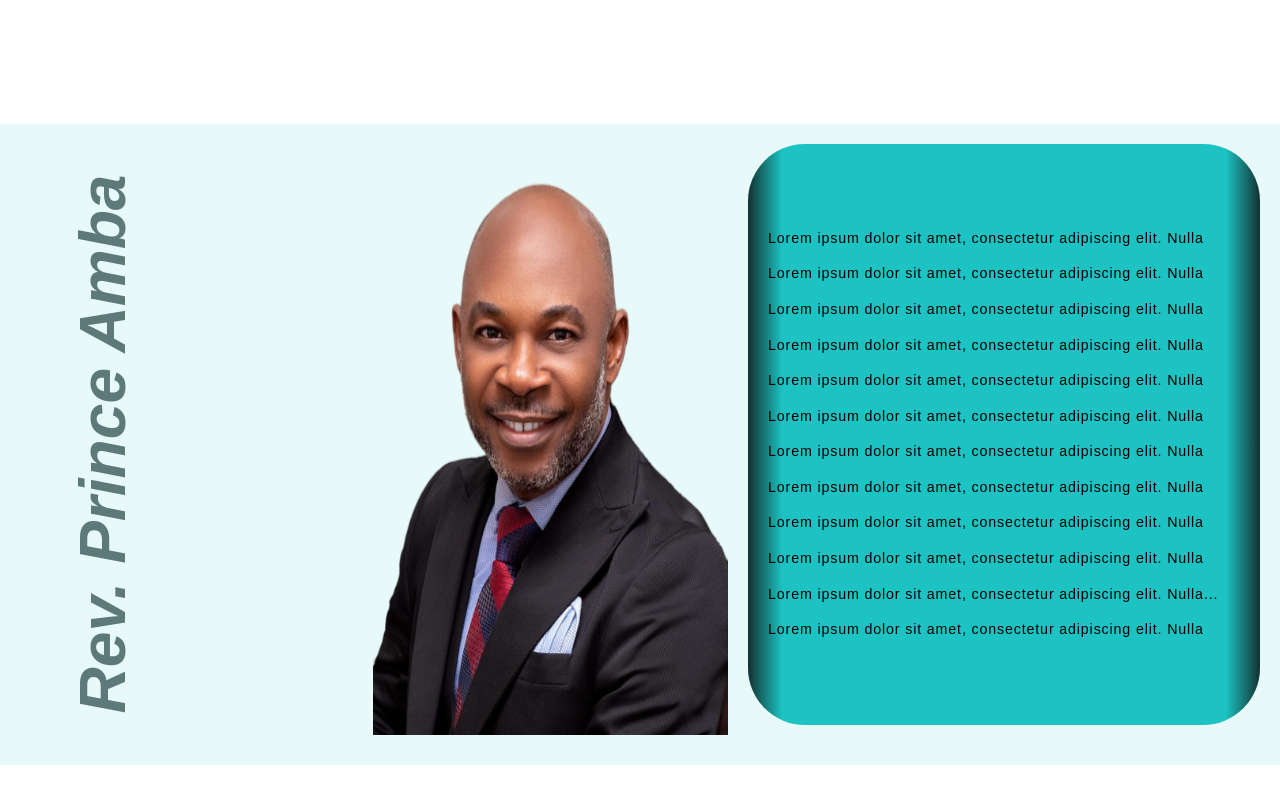
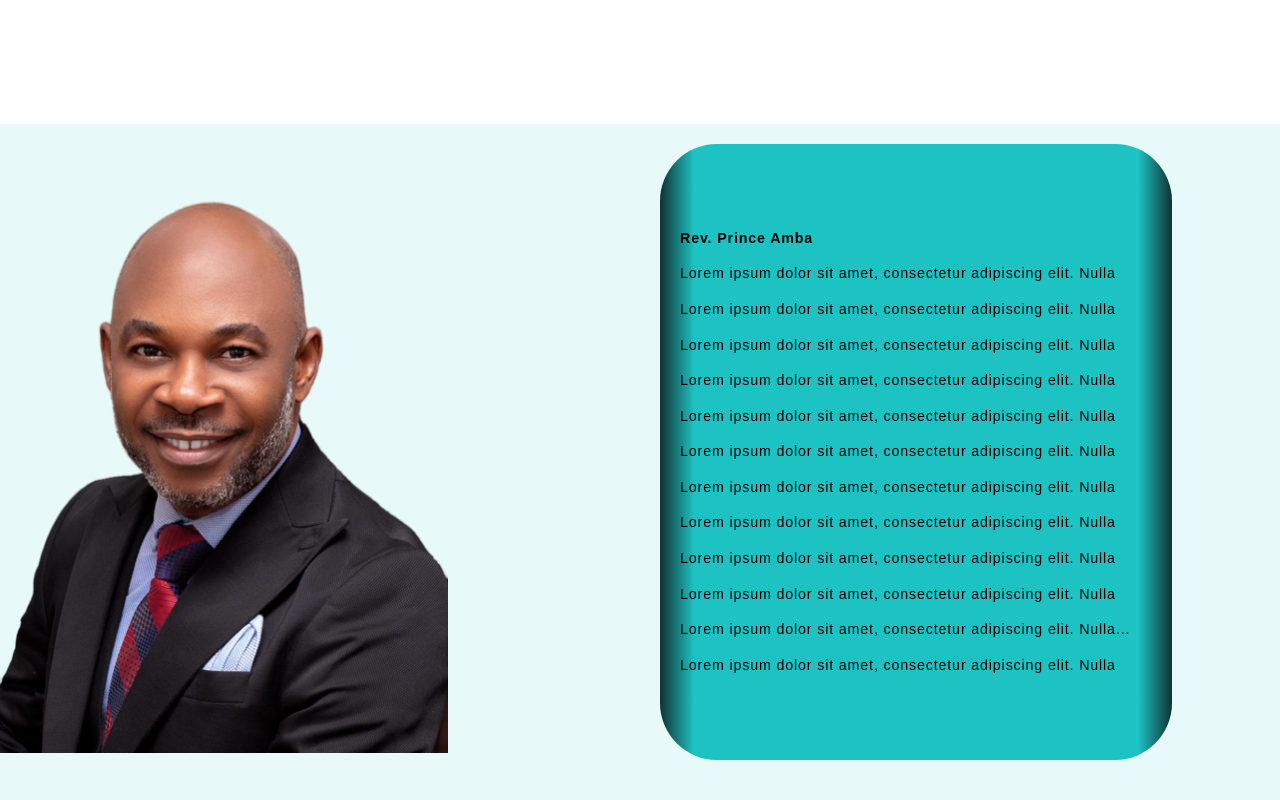
Before and after one commit to Iydeejames/Fortress-of-hope, a React (Create React App) app: page / in a window 1280 px wide. Shown: the part 1842-2642 px from the top of the page. Before the commit the page ends 2607 px from the top, so only its background shows below. Built offline with nearby package versions, Linux system fonts and the light colour scheme.

Commit message:
Update AboutUs.js

```diff
--- a/src/components/AboutUs.js
+++ b/src/components/AboutUs.js
@@ -5,16 +5,14 @@ import FI2 from "../assets/imgs/FI2.PNG";
 const AboutSection = () => {
     return (
       <div className="about-section-container">
-        <div className="about-section-heading">
-        <h2>Rev. Prince Amba</h2>
-        </div>
 
           <div className="about-section-left">
           <img src={FI2} alt="About" />
         </div>
         <div className="about-section-right">
           <div className="main-card">
-            <p>Lorem ipsum dolor sit amet, consectetur adipiscing elit. Nulla
+            <p> <b>Rev. Prince Amba</b> <br></br>
+                Lorem ipsum dolor sit amet, consectetur adipiscing elit. Nulla
             Lorem ipsum dolor sit amet, consectetur adipiscing elit. Nulla
             Lorem ipsum dolor sit amet, consectetur adipiscing elit. Nulla
             Lorem ipsum dolor sit amet, consectetur adipiscing elit. Nulla
```
